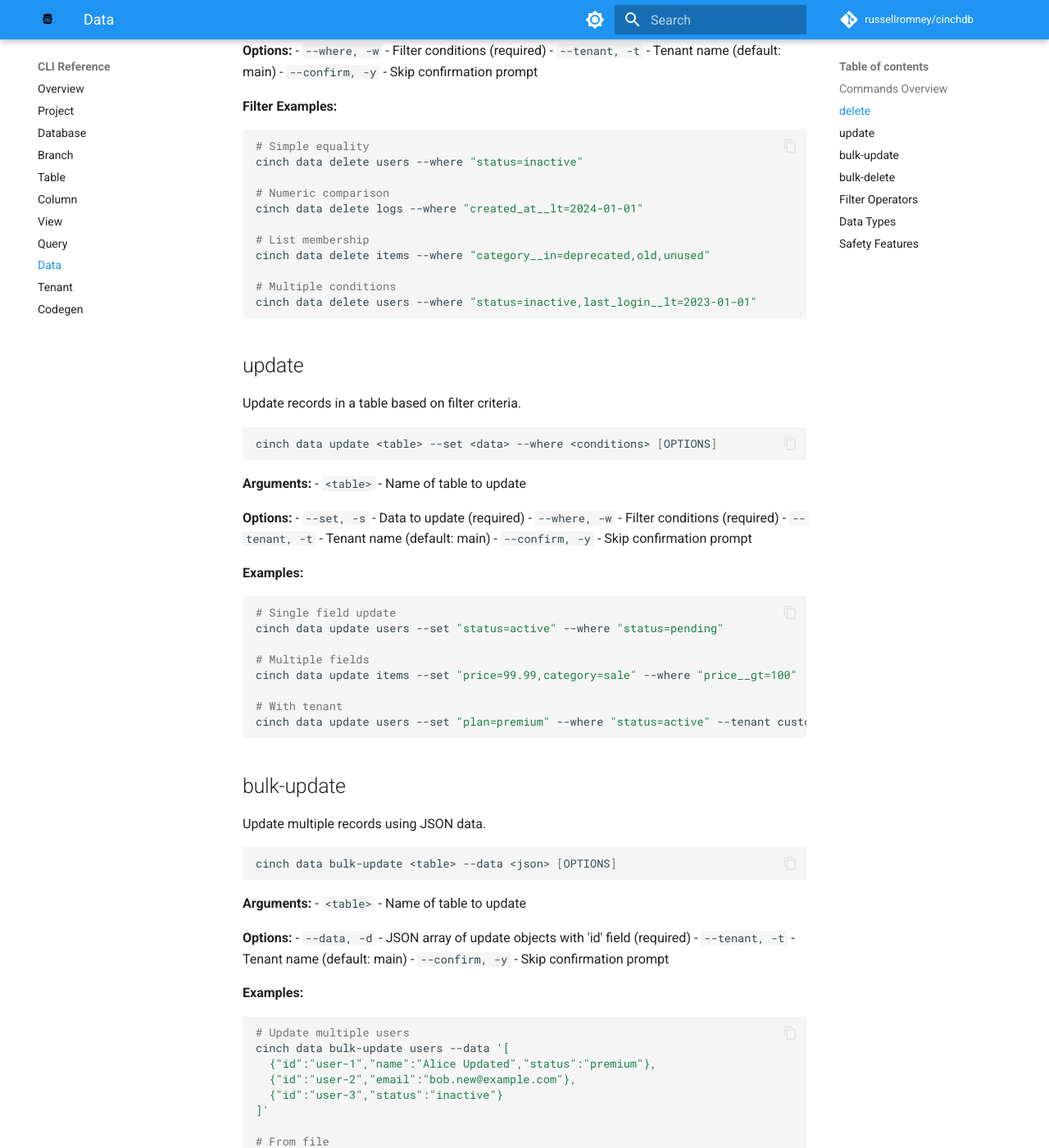
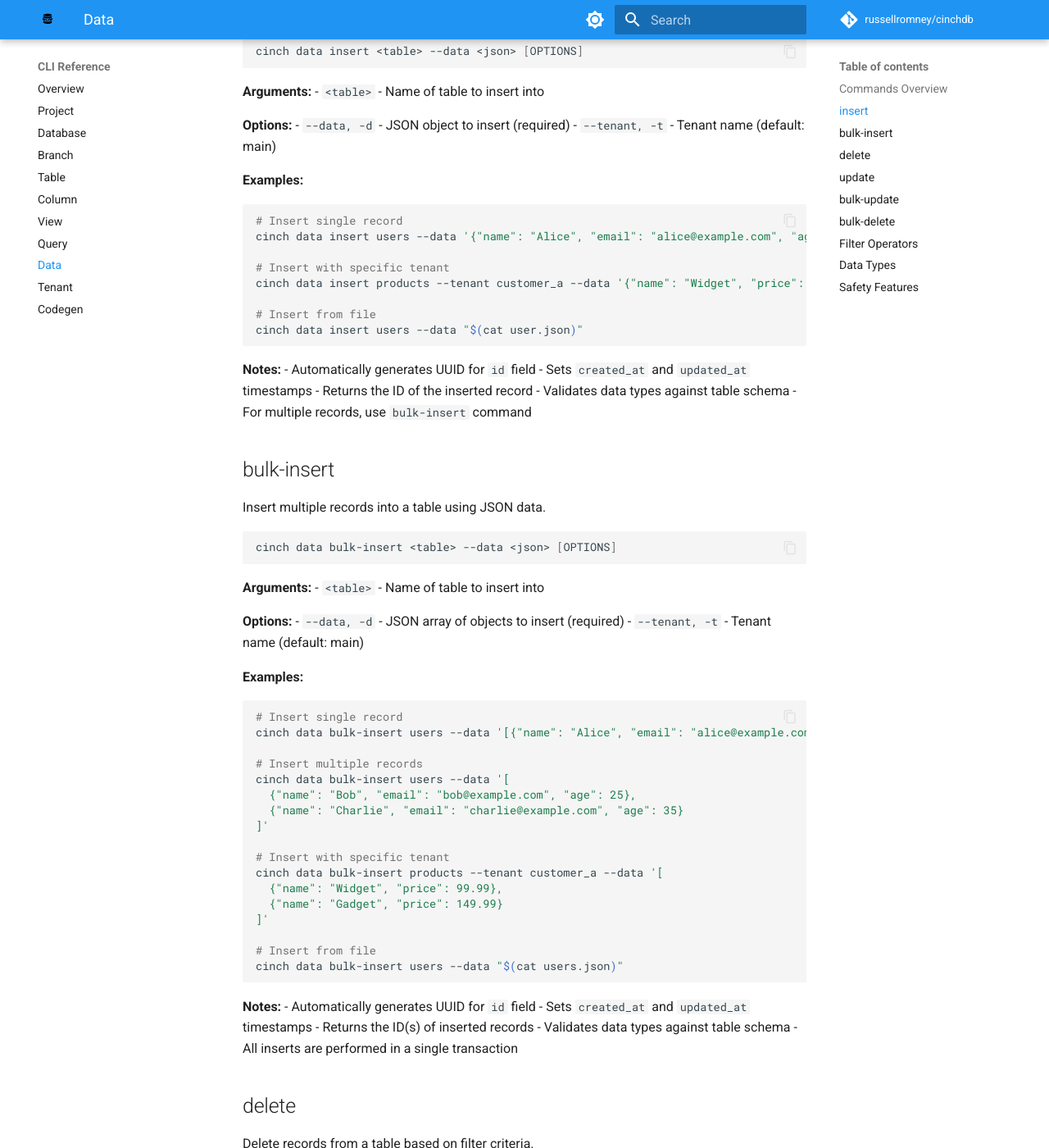
Before and after one commit to russellromney/cinchdb, an MkDocs documentation site: the page built from docs/cli/data.md, in a window 1280 px wide and 1400 px high, scrolled down 769 px. Shown: the whole window at 82% size. Built offline with MkDocs 1.6.1 and Material for MkDocs 9.7.7, drawn with Linux system fonts in a browser that asks for light colours; comment, search, counter and statistics services are not loaded; the version menu is left out; some of the changed text lies outside the part shown.

Commit message:
cinch data insert

````diff
--- a/docs/cli/data.md
+++ b/docs/cli/data.md
@@ -6,10 +6,89 @@ Manipulate data using bulk operations with filtering and validation.
 
 | Command | Description |
 |---------|-------------|
+| [`insert`](#insert) | Insert a single record with JSON data |
+| [`bulk-insert`](#bulk-insert) | Insert multiple records with JSON data |
 | [`delete`](#delete) | Delete records with filtering criteria |
 | [`update`](#update) | Update records with filtering criteria |
 | [`bulk-update`](#bulk-update) | Update multiple records with JSON data |
 | [`bulk-delete`](#bulk-delete) | Delete multiple records by ID |
+
+## insert
+
+Insert a single record into a table using JSON data.
+
+```bash
+cinch data insert <table> --data <json> [OPTIONS]
+```
+
+**Arguments:**
+- `<table>` - Name of table to insert into
+
+**Options:**
+- `--data, -d` - JSON object to insert (required)
+- `--tenant, -t` - Tenant name (default: main)
+
+**Examples:**
+```bash
+# Insert single record
+cinch data insert users --data '{"name": "Alice", "email": "alice@example.com", "age": 30}'
+
+# Insert with specific tenant
+cinch data insert products --tenant customer_a --data '{"name": "Widget", "price": 99.99}'
+
+# Insert from file
+cinch data insert users --data "$(cat user.json)"
+```
+
+**Notes:**
+- Automatically generates UUID for `id` field
+- Sets `created_at` and `updated_at` timestamps
+- Returns the ID of the inserted record
+- Validates data types against table schema
+- For multiple records, use `bulk-insert` command
+
+## bulk-insert
+
+Insert multiple records into a table using JSON data.
+
+```bash
+cinch data bulk-insert <table> --data <json> [OPTIONS]
+```
+
+**Arguments:**
+- `<table>` - Name of table to insert into
+
+**Options:**
+- `--data, -d` - JSON array of objects to insert (required)
+- `--tenant, -t` - Tenant name (default: main)
+
+**Examples:**
+```bash
+# Insert single record
+cinch data bulk-insert users --data '[{"name": "Alice", "email": "alice@example.com", "age": 30}]'
+
+# Insert multiple records
+cinch data bulk-insert users --data '[
+  {"name": "Bob", "email": "bob@example.com", "age": 25},
+  {"name": "Charlie", "email": "charlie@example.com", "age": 35}
+]'
+
+# Insert with specific tenant
+cinch data bulk-insert products --tenant customer_a --data '[
+  {"name": "Widget", "price": 99.99},
+  {"name": "Gadget", "price": 149.99}
+]'
+
+# Insert from file
+cinch data bulk-insert users --data "$(cat users.json)"
+```
+
+**Notes:**
+- Automatically generates UUID for `id` field
+- Sets `created_at` and `updated_at` timestamps
+- Returns the ID(s) of inserted records
+- Validates data types against table schema
+- All inserts are performed in a single transaction
 
 ## delete
 
````
Also changed, not shown: docs/cli/index.md (+2 -0 lines), docs/cli/query.md (+2 -2 lines), docs/getting-started/quickstart.md (+1 -1 lines), 2 other files.
